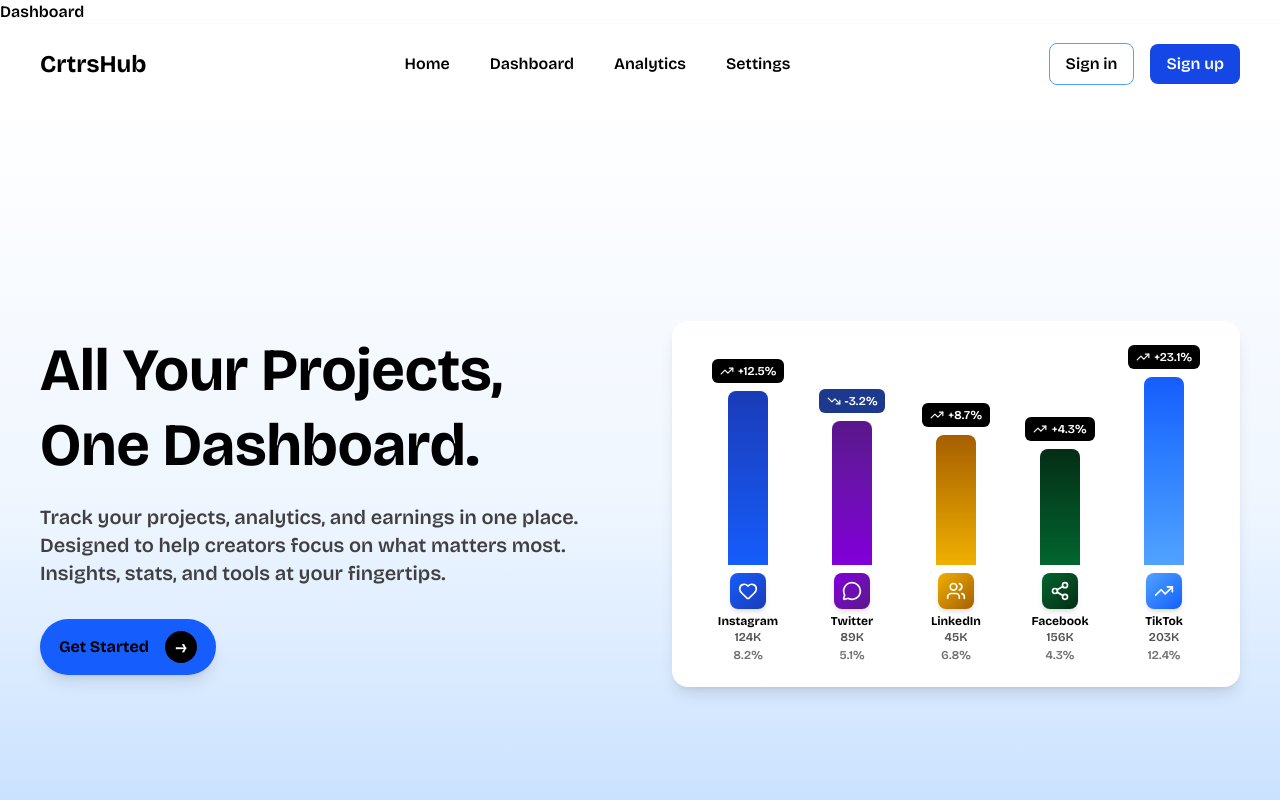
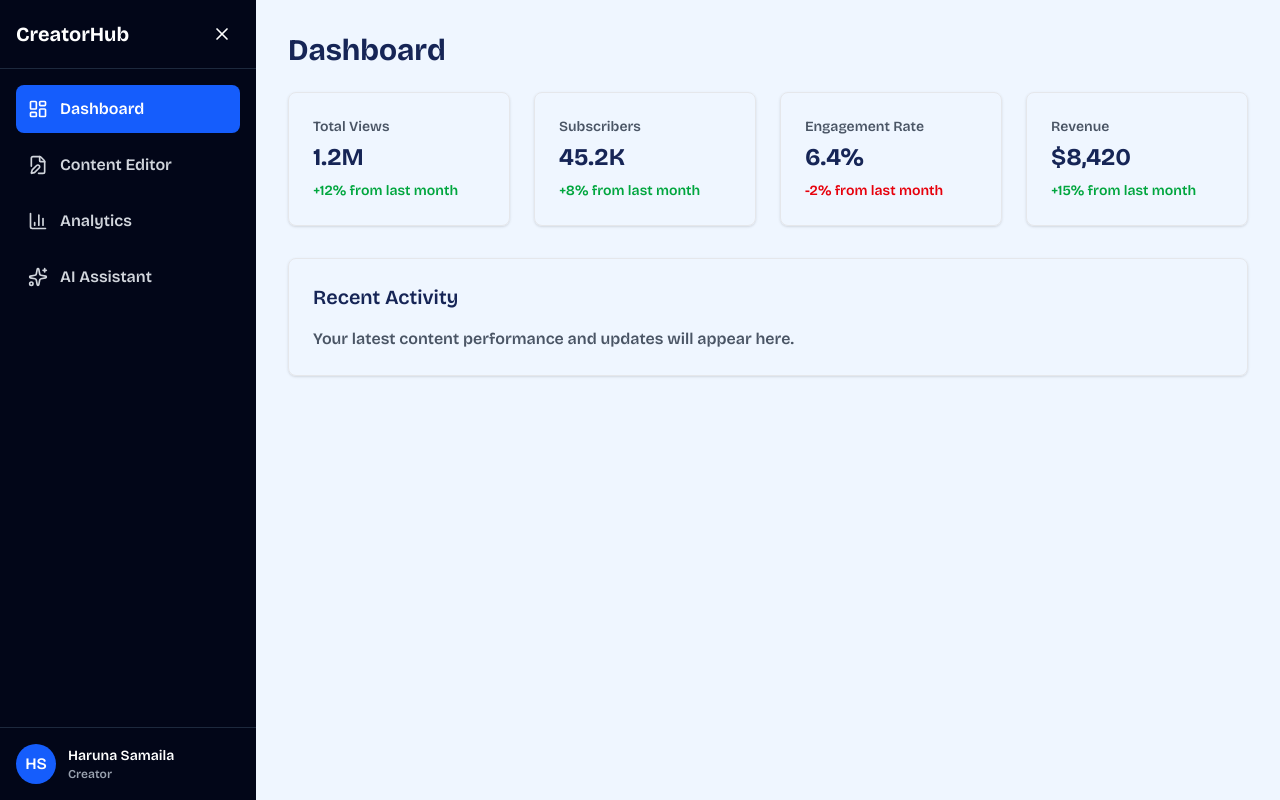
Before and after one commit to Haruna-dev-droid/creators-dashboard, a React (Vite) app: page / in a window 1280 px wide. Shown: the top 800 px of the page. Built offline with nearby package versions, Linux system fonts and the light colour scheme.

Commit message:
Added the dashboard page and I worked on the Routing

```diff
--- a/package.json
+++ b/package.json
@@ -14,6 +14,7 @@
     "lucide-react": "^0.563.0",
     "react": "^19.2.0",
     "react-dom": "^19.2.0",
+    "react-router-dom": "^7.13.0",
     "tailwindcss": "^4.1.18"
   },
   "devDependencies": {
--- a/src/App.jsx
+++ b/src/App.jsx
@@ -1,15 +1,20 @@
 import { useState } from "react";
+import { BrowserRouter } from "react-router-dom";
 import LandingPage from "./components/LandingPage";
 import NavBar from "./components/NavBar";
 import Footer from "./components/Footer";
-import Dashboard from "./components/FullSetup/Dashboard";
+import DashboardRouter from "./components/FullSetup/DashboardRouter";
 import "/src/index.css";
 import "./App.css";
 
 function App() {
   return (
     <>
-      <Dashboard />
+      <BrowserRouter>
+        {" "}
+        <DashboardRouter />{" "}
+      </BrowserRouter>
+
       <NavBar />
       <LandingPage />
       <Footer />
--- a/src/components/FullSetup/Dashboard.jsx
+++ /dev/null
@@ -1,7 +0,0 @@
-import React from "react";
-
-function Dashboard() {
-  return <div>Dashboard</div>;
-}
-
-export default Dashboard;
--- /dev/null
+++ b/src/components/FullSetup/DashboardRouter.jsx
@@ -0,0 +1,119 @@
+import React, { useState } from "react";
+import { Routes, Route, Link, useLocation } from "react-router-dom";
+import {
+  LayoutDashboard,
+  FileEdit,
+  BarChart3,
+  Sparkles,
+  Settings,
+  Users,
+  FileText,
+  Bell,
+  Menu,
+  X,
+} from "lucide-react";
+import Dashboard from "../pages/Dashboard";
+import ContentEditor from "../pages/ContentEditor";
+import Analytics from "../pages/Analytics";
+import AiAssistant from "../pages/AiAssistant";
+
+const Sidebar = ({ isOpen, setIsOpen }) => {
+  const location = useLocation();
+  const navItems = [
+    { id: "dashboard", name: "Dashboard", icon: LayoutDashboard, path: "/" },
+    {
+      id: "contenteditor",
+      name: "Content Editor",
+      icon: FileEdit,
+      path: "/contenteditor",
+    },
+    { id: "analytics", name: "Analytics", icon: BarChart3, path: "/analytics" },
+    {
+      id: "aiassistant",
+      name: "AI Assistant",
+      icon: Sparkles,
+      path: "/aiassistant",
+    },
+  ];
+
+  return (
+    <aside
+      className={`${
+        isOpen ? "w-64" : "w-20"
+      } bg-slate-950 text-white transition-all duration-300 flex flex-col`}
+    >
+      {/* Sidebar Header */}
+      <div className="p-4 flex items-center justify-between border-b border-slate-800">
+        {isOpen && <h1 className="text-xl font-bold">CreatorHub</h1>}
+        <button
+          onClick={() => setIsOpen(!isOpen)}
+          className="p-2 hover:bg-slate-800 rounded-lg transition-colors"
+        >
+          {isOpen ? <X size={20} /> : <Menu size={20} />}
+        </button>
+      </div>
+
+      {/* Navigation Items */}
+      <nav className="flex-1 p-4 space-y-2 c">
+        {navItems.map((item) => {
+          const Icon = item.icon;
+          const isActive = location.pathname === item.path;
+
+          return (
+            <Link
+              key={item.id}
+              to={item.path}
+              className={`w-full flex items-center space-x-3 px-3 py-3 rounded-lg transition-colors ${
+                isActive
+                  ? "bg-blue-600 text-white"
+                  : "text-gray-300 hover:bg-slate-800 hover:text-white"
+              }`}
+            >
+              <Icon size={20} className="flex-shrink-0" />
+              {isOpen && <span className="font-medium">{item.name}</span>}
+            </Link>
+          );
+        })}
+      </nav>
+
+      {/* Sidebar Footer */}
+      {isOpen && (
+        <div className="p-4 border-t border-slate-800">
+          <div className="flex items-center space-x-3">
+            <div className="w-10 h-10 bg-blue-600 rounded-full flex items-center justify-center">
+              <span className="font-semibold">HS</span>
+            </div>
+            <div>
+              <p className="font-semibold text-sm">Haruna Samaila</p>
+              <p className="text-xs text-gray-400">Creator</p>
+            </div>
+          </div>
+        </div>
+      )}
+    </aside>
+  );
+};
+
+function DashboardRouter() {
+  const [isSidebarOpen, setIsSidebarOpen] = useState(true);
+
+  return (
+    <div className="flex h-screen bg-gray-50">
+      <Sidebar isOpen={isSidebarOpen} setIsOpen={setIsSidebarOpen} />
+
+      {/* Main Content Area */}
+      <main className="flex-1 overflow-y-auto bg-blue-50">
+        <div className="p-8">
+          <Routes>
+            <Route path="/" element={<Dashboard />} />
+            <Route path="/contenteditor" element={<ContentEditor />} />
+            <Route path="/analytics" element={<Analytics />} />
+            <Route path="/aiassistant" element={<AiAssistant />} />
+          </Routes>
+        </div>
+      </main>
+    </div>
+  );
+}
+
+export default DashboardRouter;
--- /dev/null
+++ b/src/components/pages/AiAssistant.jsx
@@ -0,0 +1,20 @@
+import React from "react";
+
+function AiAssistant() {
+  return (
+    <div>
+      <h1 className="text-3xl font-bold text-gray-900 mb-6">AI Assistant</h1>
+      <div className="bg-white p-6 rounded-lg shadow-sm border border-gray-200">
+        <h2 className="text-xl font-semibold mb-4">Performance Metrics</h2>
+        <p className="text-gray-600">
+          Detailed analytics and insights about your content performance.
+        </p>
+        <div className="mt-6 h-64 bg-gray-100 rounded-lg flex items-center justify-center">
+          <p className="text-gray-500">Chart visualization would go here</p>
+        </div>
+      </div>
+    </div>
+  );
+}
+
+export default AiAssistant;
--- /dev/null
+++ b/src/components/pages/Analytics.jsx
@@ -0,0 +1,20 @@
+import React from "react";
+
+function Analytics() {
+  return (
+    <div>
+      <h1 className="text-3xl font-bold text-gray-900 mb-6">Analytics</h1>
+      <div className="bg-white p-6 rounded-lg shadow-sm border border-gray-200">
+        <h2 className="text-xl font-semibold mb-4">Performance Metrics</h2>
+        <p className="text-gray-600">
+          Detailed analytics and insights about your content performance.
+        </p>
+        <div className="mt-6 h-64 bg-gray-100 rounded-lg flex items-center justify-center">
+          <p className="text-gray-500">Chart visualization would go here</p>
+        </div>
+      </div>
+    </div>
+  );
+}
+
+export default Analytics;
--- /dev/null
+++ b/src/components/pages/ContentEditor.jsx
@@ -0,0 +1,39 @@
+import React from "react";
+
+function ContentEditor() {
+  return (
+    <div>
+      <h1 className="text-3xl font-bold text-gray-900 mb-6">Content</h1>
+      <div className="bg-white p-6 rounded-lg shadow-sm border border-gray-200">
+        <div className="flex justify-between items-center mb-6">
+          <h2 className="text-xl font-semibold">Your Videos</h2>
+          <button className="bg-blue-600 text-white px-4 py-2 rounded-lg hover:bg-blue-700 transition-colors">
+            Upload New
+          </button>
+        </div>
+        <div className="space-y-4">
+          {[1, 2, 3].map((item) => (
+            <div
+              key={item}
+              className="flex items-center justify-between p-4 border border-gray-200 rounded-lg"
+            >
+              <div className="flex items-center space-x-4">
+                <div className="w-24 h-16 bg-gray-200 rounded"></div>
+                <div>
+                  <h3 className="font-semibold">Video Title {item}</h3>
+                  <p className="text-sm text-gray-600">Published 2 days ago</p>
+                </div>
+              </div>
+              <div className="text-right">
+                <p className="font-semibold">12.5K views</p>
+                <p className="text-sm text-gray-600">3.2K likes</p>
+              </div>
+            </div>
+          ))}
+        </div>
+      </div>
+    </div>
+  );
+}
+
+export default ContentEditor;
--- /dev/null
+++ b/src/components/pages/Dashboard.jsx
@@ -0,0 +1,42 @@
+import React from "react";
+
+function Dashboard() {
+  return (
+    <div className=" min-h-screen">
+      <div className="text-blue-950 ">
+        <h1 className="text-3xl font-bold  mb-6">Dashboard</h1>
+        <div className="grid grid-cols-1 md:grid-cols-2 lg:grid-cols-4 gap-6 mb-8">
+          {/* Stats Cards */}
+          <div className=" p-6 rounded-lg shadow-sm border border-gray-200">
+            <p className="text-sm text-gray-600 mb-1">Total Views</p>
+            <p className="text-2xl font-bold ">1.2M</p>
+            <p className="text-sm text-green-600 mt-2">+12% from last month</p>
+          </div>
+          <div className=" p-6 rounded-lg shadow-sm border border-gray-200">
+            <p className="text-sm text-gray-600 mb-1">Subscribers</p>
+            <p className="text-2xl font-bold ">45.2K</p>
+            <p className="text-sm text-green-600 mt-2">+8% from last month</p>
+          </div>
+          <div className=" p-6 rounded-lg shadow-sm border border-gray-200">
+            <p className="text-sm text-gray-600 mb-1">Engagement Rate</p>
+            <p className="text-2xl font-bold ">6.4%</p>
+            <p className="text-sm text-red-600 mt-2">-2% from last month</p>
+          </div>
+          <div className=" p-6 rounded-lg shadow-sm border border-gray-200">
+            <p className="text-sm text-gray-600 mb-1">Revenue</p>
+            <p className="text-2xl font-bold ">$8,420</p>
+            <p className="text-sm text-green-600 mt-2">+15% from last month</p>
+          </div>
+        </div>
+        <div className=" p-6 rounded-lg shadow-sm border border-gray-200">
+          <h2 className="text-xl font-semibold mb-4">Recent Activity</h2>
+          <p className="text-gray-600">
+            Your latest content performance and updates will appear here.
+          </p>
+        </div>
+      </div>
+    </div>
+  );
+}
+
+export default Dashboard;
```
Also changed, not shown: 1 other file (tests, documents, lock files or other folders).
